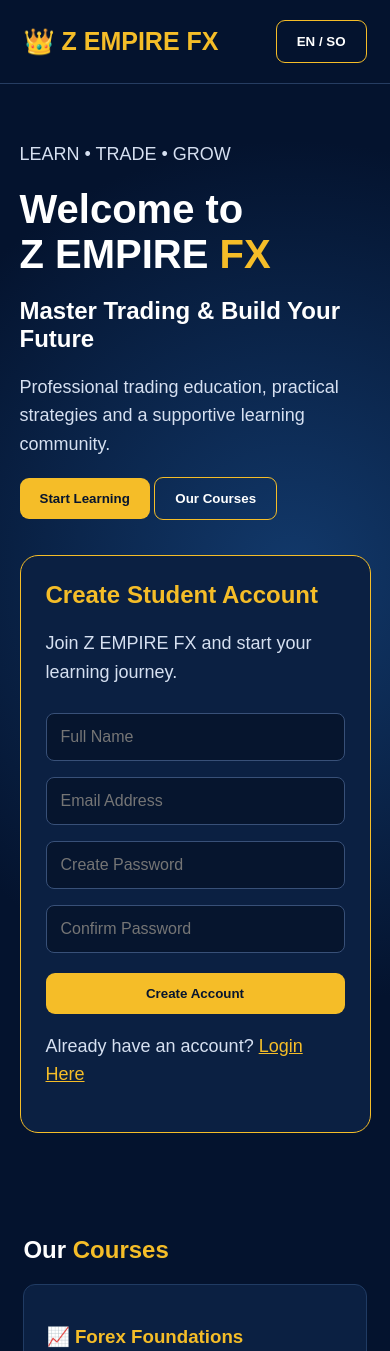
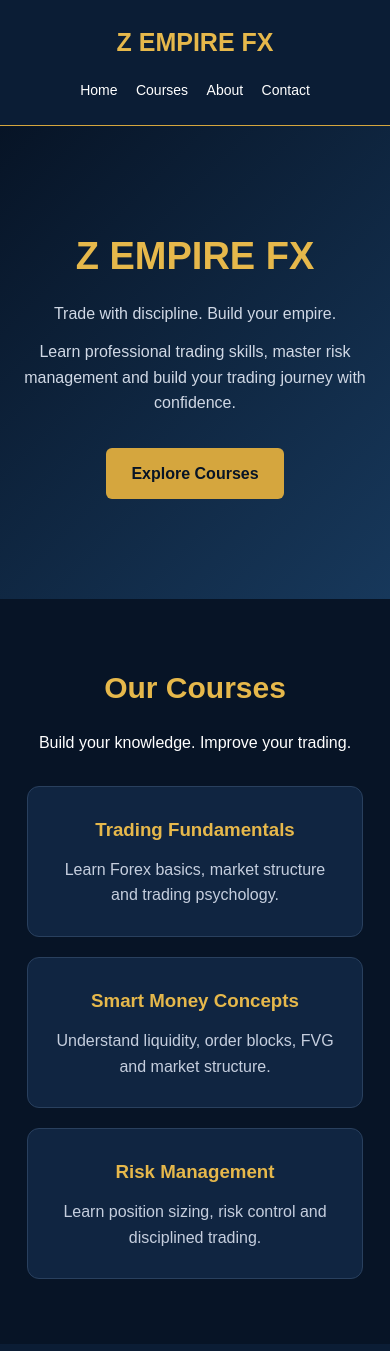
Before and after one commit to zakaiye/z-empire-fx, a plain HTML site: page index.html in a window 390 px wide. Shown: the top 1351 px of the page. Drawn offline with Linux system fonts and the light colour scheme.

Commit message:
Revamp index.html with new styles and content
Updated the title and modified styles for header, hero section, and various elements. Added new sections for courses and contact information, and improved layout for mobile responsiveness.

```diff
--- a/index.html
+++ b/index.html
@@ -4,111 +4,85 @@
 <head>
 <meta charset="UTF-8">
 <meta name="viewport" content="width=device-width, initial-scale=1.0">
-<title>Z EMPIRE FX | Learn • Trade • Grow</title>
+<title>Z EMPIRE FX | Trading Academy</title>
 <style>
-:root{--navy:#04132e;--gold:#f5bd28;--white:#fff}
-*{box-sizing:border-box}
-body{margin:0;background:var(--navy);color:var(--white);font-family:Arial,sans-serif}
-header{padding:20px 6%;display:flex;justify-content:space-between;align-items:center;border-bottom:1px solid #263d62}
-.logo{font-size:25px;font-weight:bold;color:var(--gold)}
-nav a{color:white;text-decoration:none;margin:0 10px}
-button{cursor:pointer;border:0;border-radius:9px;padding:13px 20px;font-weight:bold}
-.gold{background:var(--gold);color:#07152e}
-.outline{background:transparent;color:white;border:1px solid var(--gold)}
-.hero{padding:65px 6%;display:grid;grid-template-columns:1.2fr .8fr;gap:35px;align-items:center;background:radial-gradient(circle at 75% 45%,#12396b,#04132e 65%)}
-h1{font-size:clamp(40px,6vw,70px);margin:10px 0;color:white}
-h1 span,.gold-text{color:var(--gold)}
-.hero p{font-size:18px;line-height:1.6;color:#d6e0f1}
-.panel{background:#0b2042;border:1px solid var(--gold);border-radius:18px;padding:25px}
-.panel h2{color:var(--gold);margin-top:0}
-input{width:100%;padding:14px;margin:8px 0;background:#06152e;border:1px solid #385078;border-radius:8px;color:white;font-size:16px}
-.panel button{width:100%;margin-top:12px}
-.small{font-size:13px;color:#b8c8df}
-section{padding:45px 6%}
-.features{display:grid;grid-template-columns:repeat(3,1fr);gap:18px}
-.feature{background:#0b2042;padding:22px;border-radius:12px;border:1px solid #203b63}
-.feature h3{color:var(--gold)}
-footer{text-align:center;padding:25px;border-top:1px solid #263d62;color:#b8c8df}
-.hidden{display:none}
-@media(max-width:750px){.hero{grid-template-columns:1fr;padding:38px 5%}.features{grid-template-columns:1fr}nav{display:none}}
+*{box-sizing:border-box;margin:0;padding:0}
+body{font-family:Arial,sans-serif;background:#071426;color:white;line-height:1.6}
+header{background:#0b1d35;padding:22px 7%;display:flex;justify-content:space-between;align-items:center;border-bottom:1px solid #d5a63e}
+.logo{font-size:25px;font-weight:bold;color:#e6b84b}
+nav a{color:white;text-decoration:none;margin-left:15px;font-size:14px}
+.hero{text-align:center;padding:100px 20px;background:linear-gradient(135deg,#071426,#17385b)}
+.hero h1{font-size:clamp(38px,7vw,65px);color:#e6b84b;margin-bottom:15px}
+.hero p{max-width:600px;margin:12px auto;color:#d0d8e5}
+.btn{display:inline-block;background:#d5a63e;color:#071426;padding:13px 25px;border-radius:6px;text-decoration:none;font-weight:bold;margin-top:20px}
+section{padding:65px 7%;text-align:center}
+h2{color:#e6b84b;font-size:30px;margin-bottom:18px}
+.cards{display:grid;grid-template-columns:repeat(auto-fit,minmax(220px,1fr));gap:20px;margin-top:30px}
+.card{background:#102541;border:1px solid #29405e;padding:28px;border-radius:12px}
+.card h3{color:#e6b84b;margin-bottom:12px}
+.card p{color:#c5cede}
+.about{background:#0b1d35}
+.contact a{color:#e6b84b}
+footer{background:#040c17;text-align:center;padding:25px;color:#aab5c5;font-size:13px}
+@media(max-width:600px){header{flex-direction:column;gap:15px}nav a{margin:0 7px}}
 </style>
 </head>
 <body>
 <header>
-<div class="logo">👑 Z EMPIRE FX</div>
-<nav><a href="#home">Home</a><a href="#courses">Courses</a><a href="#about">About</a></nav>
-<button class="outline" onclick="toggleLanguage()">EN / SO</button>
+<div class="logo">Z EMPIRE FX</div>
+<nav>
+<a href="#home">Home</a>
+<a href="#courses">Courses</a>
+<a href="#about">About</a>
+<a href="#contact">Contact</a>
+</nav>
 </header>
 
-<main>
 <div class="hero" id="home">
-<div>
-<p class="gold-text">LEARN • TRADE • GROW</p>
-<h1>Welcome to<br>Z EMPIRE <span>FX</span></h1>
-<h2 id="headline">Master Trading & Build Your Future</h2>
-<p id="intro">Professional trading education, practical strategies and a supportive learning community.</p>
-<button class="gold" onclick="document.getElementById('account').scrollIntoView({behavior:'smooth'})" id="start">Start Learning</button>
-<button class="outline" onclick="document.getElementById('courses').scrollIntoView({behavior:'smooth'})">Our Courses</button>
-</div>
-
-<div class="panel" id="account">
-<div id="signup">
-<h2 id="formtitle">Create Student Account</h2>
-<p class="small" id="formdesc">Join Z EMPIRE FX and start your learning journey.</p>
-<form onsubmit="event.preventDefault(); alert(currentLang==='en'?'Registration will be enabled after secure account setup.':'Diiwaangelinta waxaa la hawlgelin doonaa marka nidaamka amniga la diyaariyo.');">
-<input type="text" placeholder="Full Name" required>
-<input type="email" placeholder="Email Address" required>
-<input type="password" placeholder="Create Password" minlength="8" required>
-<input type="password" placeholder="Confirm Password" minlength="8" required>
-<button class="gold" type="submit">Create Account</button>
-</form>
-<p class="small">Already have an account? <a href="#" onclick="showLogin();return false" style="color:#f5bd28">Login Here</a></p>
-</div>
-<div id="login" class="hidden">
-<h2>Student Login</h2>
-<form onsubmit="event.preventDefault(); alert('Secure login will be connected soon.');">
-<input type="email" placeholder="Email Address" required>
-<input type="password" placeholder="Password" required>
-<button class="gold" type="submit">Login</button>
-</form>
-<p class="small">New student? <a href="#" onclick="showSignup();return false" style="color:#f5bd28">Create Account</a></p>
-</div>
-</div>
+<h1>Z EMPIRE FX</h1>
+<p>Trade with discipline. Build your empire.</p>
+<p>Learn professional trading skills, master risk management and build your trading journey with confidence.</p>
+<a class="btn" href="#courses">Explore Courses</a>
 </div>
 
 <section id="courses">
-<h2>Our <span class="gold-text">Courses</span></h2>
-<div class="features">
-<div class="feature"><h3>📈 Forex Foundations</h3><p>Learn the basics of Forex and how markets work.</p></div>
-<div class="feature"><h3>🥇 Gold Trading</h3><p>Understand XAUUSD, market structure and price action.</p></div>
-<div class="feature"><h3>🎯 Risk Management</h3><p>Learn discipline, position sizing and trading risk.</p></div>
+<h2>Our Courses</h2>
+<p>Build your knowledge. Improve your trading.</p>
+<div class="cards">
+<div class="card">
+<h3>Trading Fundamentals</h3>
+<p>Learn Forex basics, market structure and trading psychology.</p>
+</div>
+<div class="card">
+<h3>Smart Money Concepts</h3>
+<p>Understand liquidity, order blocks, FVG and market structure.</p>
+</div>
+<div class="card">
+<h3>Risk Management</h3>
+<p>Learn position sizing, risk control and disciplined trading.</p>
+</div>
 </div>
 </section>
 
-<section id="about">
-<h2>Why Choose <span class="gold-text">Z EMPIRE FX?</span></h2>
-<p>Learn with discipline. Practice with purpose. Build your trading knowledge step by step.</p>
+<section class="about" id="about">
+<h2>About Z Empire FX</h2>
+<p>Our mission is to help students develop trading knowledge, discipline and consistency through structured online education.</p>
+<br>
+<h2>Ku saabsan Z Empire FX</h2>
+<p>Hadafkeennu waa inaan ardayda barno aqoonta Forex, maaraynta khatarta iyo nidaam ganacsi oo wanaagsan.</p>
 </section>
-</main>
+
+<section id="contact" class="contact">
+<h2>Contact Us</h2>
+<p>Ready to start your trading journey?</p>
+<p>WhatsApp: <a href="https://wa.me/251915256039">+251915256039</a></p>
+<p>Email: <a href="mailto:Zekariyeqorane45@gmail.com">Zekariyeqorane45@gmail.com</a></p>
+<a class="btn" href="https://wa.me/251915256039">Join Us on WhatsApp</a>
+</section>
 
 <footer>
 <p>© 2026 Z EMPIRE FX. All rights reserved.</p>
-<p>Trading education only. Not financial advice. Trading involves risk.</p>
-<p>WhatsApp: +251915256039 | Zekariyeqorane45@gmail.com</p>
+<p>Trading involves risk. Educational purposes only.</p>
 </footer>
-
-<script>
-let currentLang='en';
-function showLogin(){document.getElementById('signup').classList.add('hidden');document.getElementById('login').classList.remove('hidden')}
-function showSignup(){document.getElementById('login').classList.add('hidden');document.getElementById('signup').classList.remove('hidden')}
-function toggleLanguage(){
-currentLang=currentLang==='en'?'so':'en';
-document.getElementById('headline').textContent=currentLang==='en'?'Master Trading & Build Your Future':'Baro Trading-ka, Dhis Mustaqbalkaaga';
-document.getElementById('intro').textContent=currentLang==='en'?'Professional trading education, practical strategies and a supportive learning community.':'Waxbarasho trading, xeelado wax ku ool ah iyo bulsho waxbarasho oo ku taageerta.';
-document.getElementById('formtitle').textContent=currentLang==='en'?'Create Student Account':'Sameyso Akoon Arday';
-document.getElementById('formdesc').textContent=currentLang==='en'?'Join Z EMPIRE FX and start your learning journey.':'Ku soo biir Z EMPIRE FX oo bilow waxbarashadaada.';
-document.getElementById('start').textContent=currentLang==='en'?'Start Learning':'Bilow Waxbarashada';
-}
-</script>
 </body>
 </html>
```
